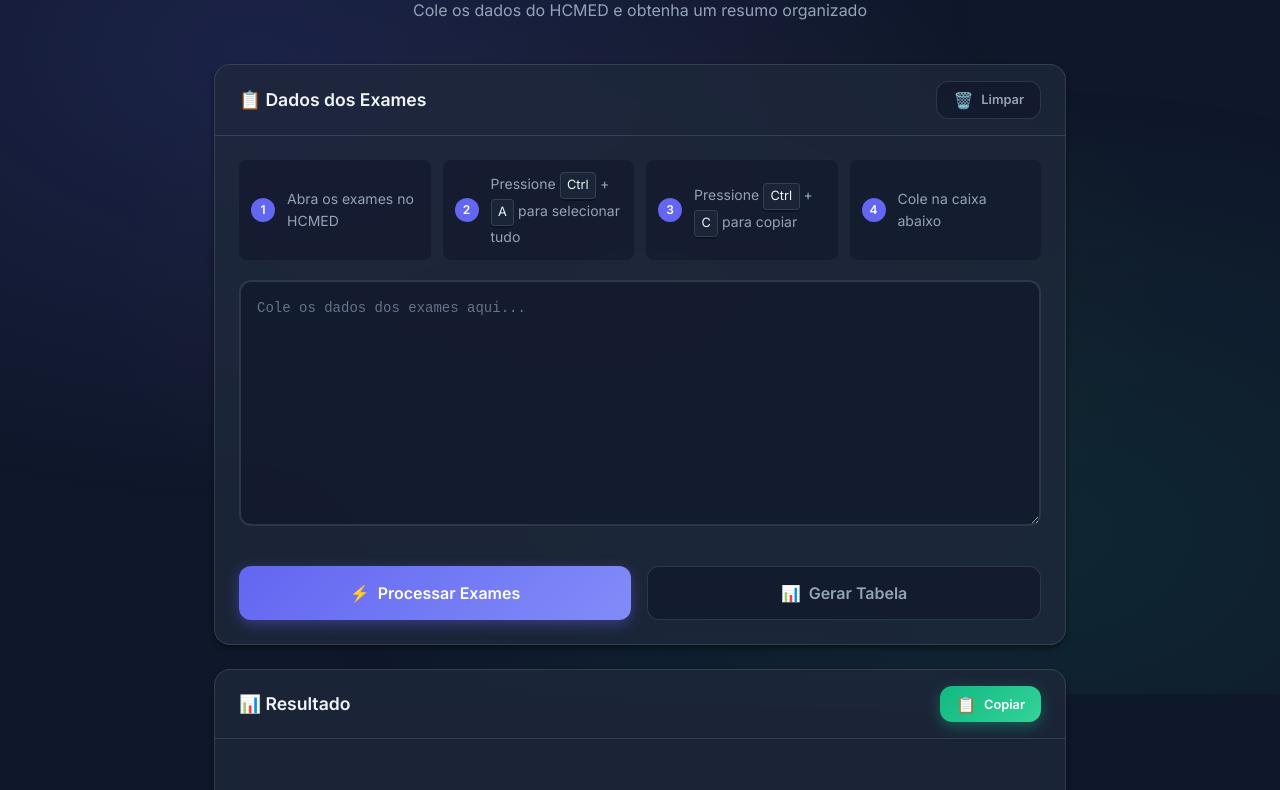
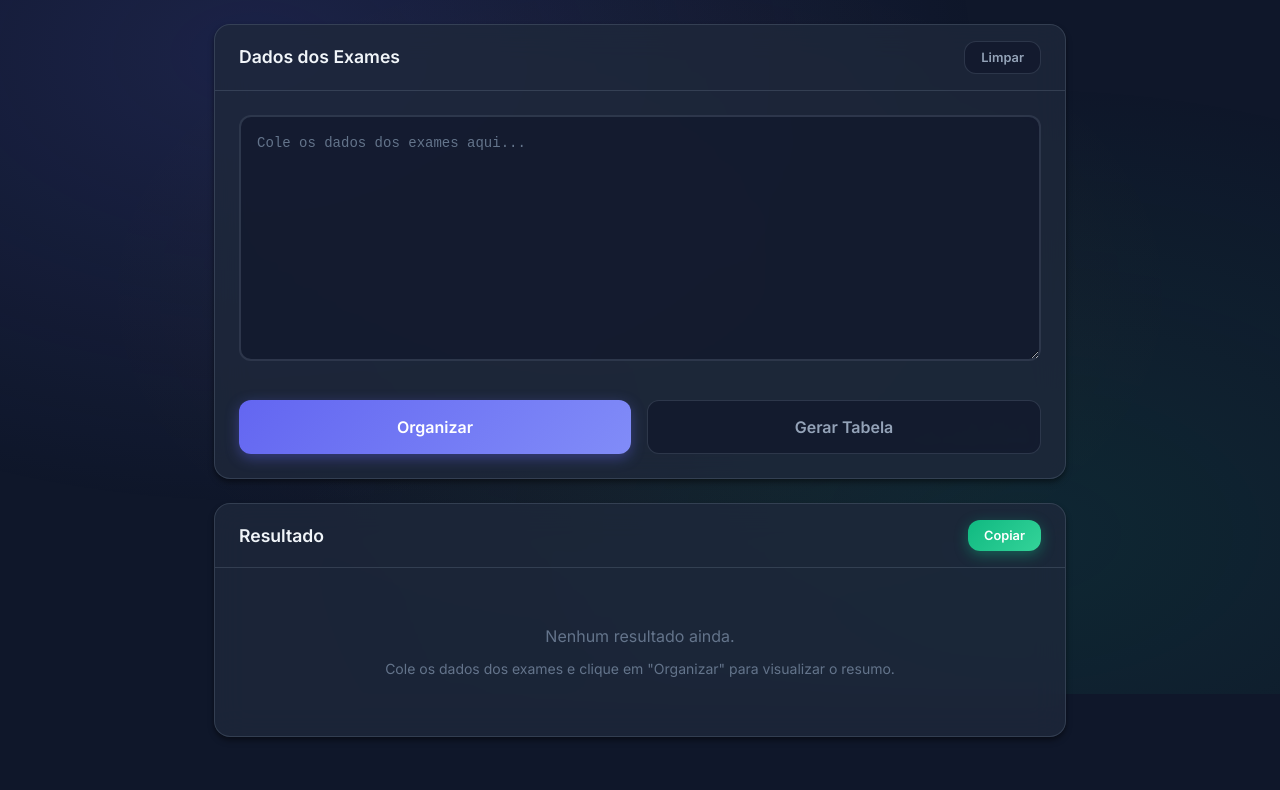
Before and after one commit to gilrat/HCMED, a plain HTML site: page index.html in a window 1280 px wide. Shown: the part 106-896 px from the top of the page. Drawn offline with Linux system fonts and the light colour scheme.

Commit message:
Update index.html

```diff
--- a/index.html
+++ b/index.html
@@ -4,7 +4,7 @@
 <head>
     <meta charset="UTF-8">
     <meta name="viewport" content="width=device-width, initial-scale=1.0">
-    <title>Extrator de Exames - HCMED</title>
+    <title>Exames HCMED</title>
     <meta name="description"
         content="Ferramenta para extrair e organizar resultados de exames laboratoriais do sistema HCMED">
     <link rel="stylesheet" href="styles.css">
@@ -19,49 +19,27 @@
     <div class="container">
         <header class="header">
             <div class="logo">
-                <span class="logo-icon">🧪</span>
-                <h1>Extrator de Exames</h1>
+                <h1>Exames HCMED</h1>
             </div>
-            <p class="subtitle">Cole os dados do HCMED e obtenha um resumo organizado</p>
         </header>
 
         <main class="main-content">
             <!-- Input Section -->
             <section class="card input-section">
                 <div class="card-header">
-                    <h2>📋 Dados dos Exames</h2>
+                    <h2>Dados dos Exames</h2>
                     <button class="btn btn-secondary btn-small" id="clearBtn">
-                        <span class="btn-icon">🗑️</span>
                         Limpar
                     </button>
                 </div>
                 <div class="card-body">
-                    <div class="instructions">
-                        <div class="instruction-step">
-                            <span class="step-number">1</span>
-                            <span>Abra os exames no HCMED</span>
-                        </div>
-                        <div class="instruction-step">
-                            <span class="step-number">2</span>
-                            <span>Pressione <kbd>Ctrl</kbd> + <kbd>A</kbd> para selecionar tudo</span>
-                        </div>
-                        <div class="instruction-step">
-                            <span class="step-number">3</span>
-                            <span>Pressione <kbd>Ctrl</kbd> + <kbd>C</kbd> para copiar</span>
-                        </div>
-                        <div class="instruction-step">
-                            <span class="step-number">4</span>
-                            <span>Cole na caixa abaixo</span>
-                        </div>
-                    </div>
+
                     <textarea id="inputData" placeholder="Cole os dados dos exames aqui..." rows="10"></textarea>
                     <div class="button-group">
                         <button class="btn btn-primary btn-large" id="processBtn">
-                            <span class="btn-icon">⚡</span>
-                            Processar Exames
+                            Organizar
                         </button>
                         <button class="btn btn-secondary btn-large" id="tableBtn">
-                            <span class="btn-icon">📊</span>
                             Gerar Tabela
                         </button>
                     </div>
@@ -71,17 +49,15 @@
             <!-- Output Section -->
             <section class="card output-section" id="outputSection">
                 <div class="card-header">
-                    <h2>📊 Resultado</h2>
+                    <h2>Resultado</h2>
                     <button class="btn btn-success btn-small" id="copyBtn">
-                        <span class="btn-icon">📋</span>
                         Copiar
                     </button>
                 </div>
                 <div class="card-body">
                     <div class="result-placeholder" id="resultPlaceholder">
-                        <span class="placeholder-icon">📝</span>
                         <p>Nenhum resultado ainda.</p>
-                        <p class="placeholder-hint">Cole os dados dos exames e clique em "Processar" para visualizar o
+                        <p class="placeholder-hint">Cole os dados dos exames e clique em "Organizar" para visualizar o
                             resumo.</p>
                     </div>
                     <pre class="result-content" id="resultContent"></pre>
@@ -91,14 +67,12 @@
             <!-- Table Section -->
             <section class="card table-section" id="tableSection" style="display: none;">
                 <div class="card-header">
-                    <h2>📋 Tabela de Exames</h2>
+                    <h2>Tabela de Exames</h2>
                     <div class="header-controls">
                         <button class="btn btn-secondary btn-small" id="toggleOrderBtn">
-                            <span class="btn-icon">🔄</span>
                             <span id="orderLabel">Antigo → Recente</span>
                         </button>
                         <button class="btn btn-success btn-small" id="copyTableBtn">
-                            <span class="btn-icon">📋</span>
                             Copiar Tabela
                         </button>
                     </div>
@@ -113,7 +87,7 @@
             <!-- Stats Section -->
             <section class="card stats-section" id="statsSection" style="display: none;">
                 <div class="card-header">
-                    <h2>📈 Estatísticas</h2>
+                    <h2>Estatísticas</h2>
                 </div>
                 <div class="card-body">
                     <div class="stats-grid">
@@ -130,14 +104,11 @@
             </section>
         </main>
 
-        <footer class="footer">
-            <p>Feito para facilitar a vida do residente 💪</p>
-        </footer>
+
     </div>
 
     <!-- Toast Notification -->
     <div class="toast" id="toast">
-        <span class="toast-icon">✅</span>
         <span class="toast-message">Copiado para a área de transferência!</span>
     </div>
 
```
